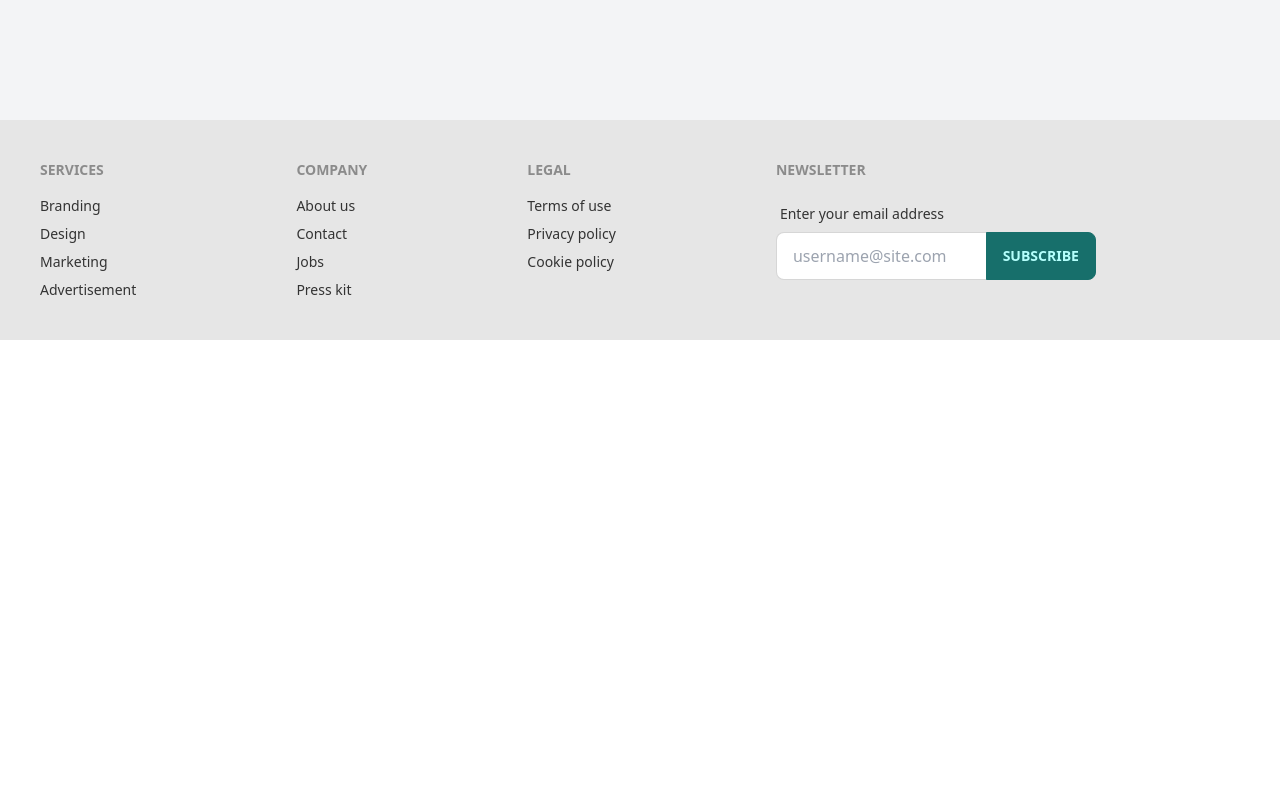
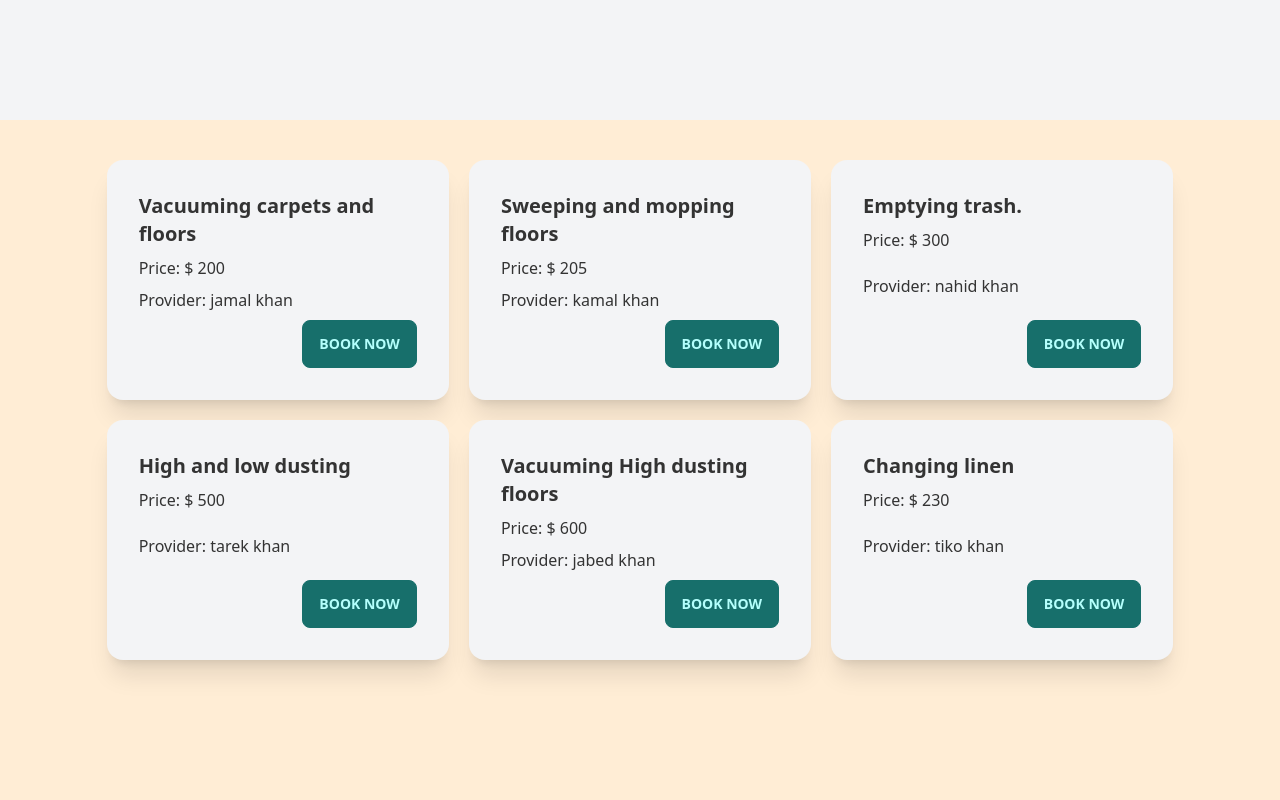
Before and after one commit to ifty03/clean-co, a React (Create React App) app: page /booking in a window 1280 px wide. Shown: the part 1480-2280 px from the top of the page. Before the commit the page ends 1820 px from the top, so only its background shows below. Built offline with nearby package versions, Linux system fonts and the light colour scheme; no server answers.

Commit message:
booking method added

```diff
--- /dev/null
+++ b/public/Service.json
@@ -0,0 +1,32 @@
+[
+    {
+        "name":"Vacuuming carpets and floors",
+        "price":200,
+        "provider":"jamal khan"
+    },
+    {
+        "name":"Sweeping and mopping floors",
+        "price":205,
+        "provider":"kamal khan"
+    },
+    {
+        "name":"Emptying trash.",
+        "price":300,
+        "provider":"nahid khan"
+    },
+    {
+        "name":"High and low dusting",
+        "price":500,
+        "provider":"tarek khan"
+    },
+    {
+        "name":"Vacuuming High dusting floors",
+        "price":600,
+        "provider":"jabed khan"
+    },
+    {
+        "name":"Changing linen",
+        "price":230,
+        "provider":"tiko khan"
+    }
+]
--- a/src/App.js
+++ b/src/App.js
@@ -1,3 +1,4 @@
+import { Toaster } from "react-hot-toast";
 import { Route, Routes } from "react-router-dom";
 import "./App.css";
 import Booking from "./Pages/Booking/Booking";
@@ -19,6 +20,7 @@ function App() {
         <Route path="/login" element={<Login />}></Route>
       </Routes>
       <Footer />
+      <Toaster />
     </div>
   );
 }
--- a/src/Pages/Booking/Booking.js
+++ b/src/Pages/Booking/Booking.js
@@ -1,10 +1,13 @@
-import React from "react";
+import React, { useState } from "react";
 import BookingBanner from "./BookingBanner";
+import Services from "./Services";
 
 const Booking = () => {
+  const [date, setDate] = useState(new Date());
   return (
     <div>
-      <BookingBanner />
+      <BookingBanner setDate={setDate} date={date} />
+      <Services />
     </div>
   );
 };
--- a/src/Pages/Booking/BookingBanner.js
+++ b/src/Pages/Booking/BookingBanner.js
@@ -3,8 +3,7 @@ import { DayPicker } from "react-day-picker";
 import { format } from "date-fns";
 import "react-day-picker/dist/style.css";
 
-const BookingBanner = () => {
-  const [date, setDate] = useState(new Date());
+const BookingBanner = ({ date, setDate }) => {
   let footer = <p>Please pick a day.</p>;
   if (date) {
     footer = (
--- /dev/null
+++ b/src/Pages/Booking/BookingModal.js
@@ -0,0 +1,67 @@
+import React from "react";
+import { useAuthState } from "react-firebase-hooks/auth";
+import auth from "../../firebase.init";
+
+const BookingModal = ({ booked, setBooked }) => {
+  const [user] = useAuthState(auth);
+  const handelBooking = (e) => {
+    e.preventDefault();
+    const name = e.target.name.value;
+    const email = e.target.email.value;
+    const price = e.target.price.value;
+
+    setBooked(null);
+  };
+  return (
+    <div>
+      <input type="checkbox" id="my-modal-6" className="modal-toggle" />
+      <div className="modal modal-bottom sm:modal-middle">
+        <div className="modal-box">
+          <h3 className="font-bold text-lg mb-5">{booked?.name}</h3>
+          <form onSubmit={handelBooking}>
+            <input
+              type="text"
+              name="name"
+              disabled
+              value={booked?.name}
+              className="input my-2 text-lg input-bordered w-full "
+            />
+            <input
+              type="text"
+              name="price"
+              disabled
+              value={booked?.price}
+              className="input my-2 text-lg input-bordered w-full "
+            />
+            <input
+              type="text"
+              name="email"
+              disabled
+              value={user ? user.email : "useremail@gmail.com"}
+              className="input my-2 text-lg input-bordered w-full "
+            />
+
+            <input
+              type="text"
+              name="phone"
+              required
+              placeholder="Your number"
+              className="input my-2 text-lg input-bordered w-full "
+            />
+            <div className="modal-action">
+              <label for="my-modal-6">
+                <input
+                  className="btn btn-primary"
+                  type="submit"
+                  value="Done !"
+                />
+              </label>
+            </div>
+          </form>
+        </div>
+      </div>
+    </div>
+  );
+};
+
+export default BookingModal;
--- /dev/null
+++ b/src/Pages/Booking/Service.js
@@ -0,0 +1,31 @@
+import React from "react";
+
+const Service = ({ service, setBooked }) => {
+  const { name, price, provider } = service;
+  return (
+    <div class="card bg-neutral shadow-xl">
+      <div class="card-body">
+        <h2 class="card-title">{name}</h2>
+        <p>
+          Price: $ <span>{price}</span>
+        </p>
+        <p>
+          Provider: <span>{provider}</span>
+        </p>
+        <div class="card-actions justify-end">
+          <label
+            onClick={() => {
+              setBooked(service);
+            }}
+            for="my-modal-6"
+            class="btn btn-primary modal-button"
+          >
+            Book Now
+          </label>
+        </div>
+      </div>
+    </div>
+  );
+};
+
+export default Service;
--- /dev/null
+++ b/src/Pages/Booking/Services.js
@@ -0,0 +1,30 @@
+import React, { useState, useEffect } from "react";
+import BookingModal from "./BookingModal";
+import Service from "./Service";
+
+const Services = () => {
+  const [services, setServices] = useState(null);
+  const [booked, setBooked] = useState({});
+  useEffect(() => {
+    fetch("Service.json")
+      .then((res) => res.json())
+      .then((data) => setServices(data));
+  }, []);
+  console.log("data", services);
+  return (
+    <div className="min-h-screen bg-accent">
+      <div className="pt-10 grid grid-cols-3 gap-5 w-5/6 mx-auto">
+        {services?.map((service, index) => (
+          <Service
+            setBooked={setBooked}
+            service={service}
+            key={index}
+          ></Service>
+        ))}
+        {booked && <BookingModal setBooked={setBooked} booked={booked} />}
+      </div>
+    </div>
+  );
+};
+
+export default Services;
--- a/src/Pages/Login/SignUp.js
+++ b/src/Pages/Login/SignUp.js
@@ -27,6 +27,7 @@ const SignUp = () => {
   useEffect(() => {
     if (user) {
       navigate(from, { replace: true });
+      toast.success("user already login");
     }
   }, [user, from, navigate]);
 
--- a/src/Shared/Navbar/NavBar.js
+++ b/src/Shared/Navbar/NavBar.js
@@ -1,8 +1,13 @@
-import React from "react";
+import React, { useState } from "react";
 import { NavLink } from "react-router-dom";
+import auth from "../../firebase.init";
+import { signOut } from "firebase/auth";
+import toast from "react-hot-toast";
+import { useAuthState } from "react-firebase-hooks/auth";
 import Banner from "../../Pages/Home/Banner/Banner";
 
 const NavBar = () => {
+  const [user] = useAuthState(auth);
   return (
     <div className="drawer drawer-end">
       <input id="my-drawer-3" type="checkbox" className="drawer-toggle" />
@@ -60,9 +65,21 @@ const NavBar = () => {
                 </NavLink>
               </li>
               <li>
-                <NavLink className="rounded-lg mx-2" to="/signUp">
-                  Register
-                </NavLink>
+                {user ? (
+                  <button
+                    onClick={async () => {
+                      await signOut(auth);
+                      toast.success("sign out successfully");
+                    }}
+                    className="btn btn-primary text-white rounded-lg mx-2"
+                  >
+                    Sign Out
+                  </button>
+                ) : (
+                  <NavLink className="rounded-lg mx-2" to="/signUp">
+                    Register
+                  </NavLink>
+                )}
               </li>
             </ul>
           </div>
```
